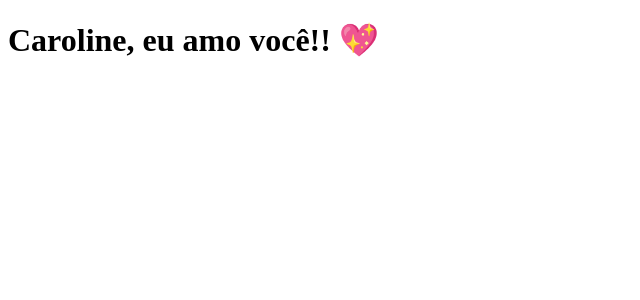
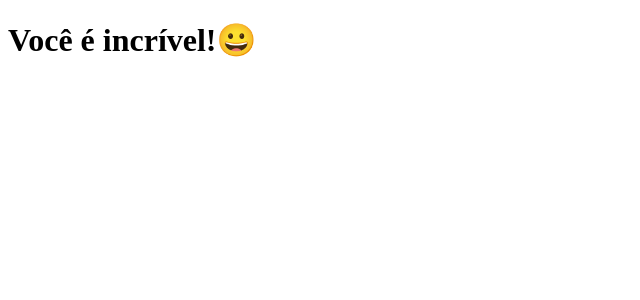
Before and after one commit to renatagrasielli/clone-tabnews, a Next.js app: page / in a window 1280 px wide. Shown: the top 300 px of the page, without its empty margins (0-640 px from the left). Built offline with nearby package versions, Linux system fonts and the light colour scheme.

Commit message:
retorna a mensagem original

```diff
--- a/pages/index.js
+++ b/pages/index.js
@@ -1,5 +1,5 @@
 function Home() {
-  return <h1>Caroline, eu amo você!! 💖</h1>;
+  return <h1>Você é incrível!😀</h1>;
 }
 
 export default Home;
```
